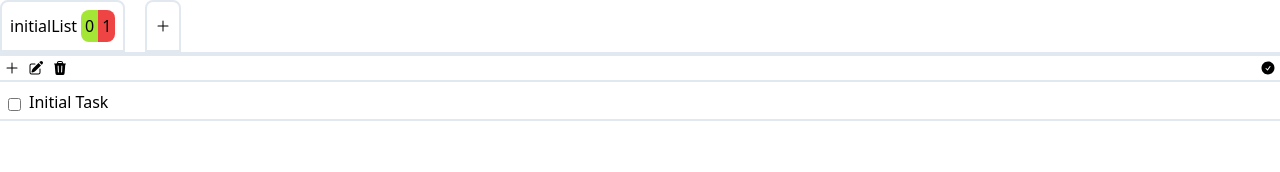
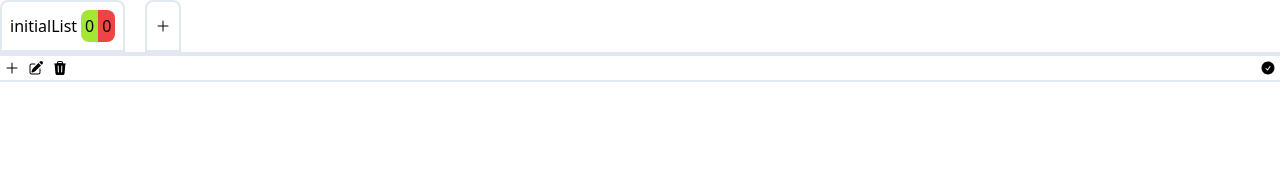
Before and after one commit to Thomas-De-Oliveira/projetToDoList, a Next.js app in the folder project-to-do/: page /list/1/allTask in a window 1280 px wide. Shown: the top 172 px of the page. Built offline with nearby package versions, Linux system fonts and the light colour scheme.

Commit message:
Modification de la tache initial

```diff
--- a/project-to-do/src/components/Button.jsx
+++ b/project-to-do/src/components/Button.jsx
@@ -3,7 +3,6 @@ import classNames from "classnames"
 
 const variants = {
   primary: "bg-blue-600 active:bg-blue-700 text-white",
-  secondary: "active:bg-slate-100 text-slate-900",
   transparent: "text-black"
 }
 
--- a/project-to-do/src/components/ContextProvider.jsx
+++ b/project-to-do/src/components/ContextProvider.jsx
@@ -10,12 +10,12 @@ const initialList = [
     id: 1,
     name: "initialList",
     taskDo: 0,
-    taskNoDo: 1,
+    taskNoDo: 0,
     tasks: [
       {
-        idTask: 1,
-        description: "Initial Task",
-        doTask: 0
+        idTask: 0,
+        description: "",
+        doTask: 0,
       }
     ]
   }
@@ -49,11 +49,11 @@ const ContextProvider = (props) => {
           id: getNextId(),
           ...list,
           taskDo: 0,
-          taskNoDo: 1,
+          taskNoDo: 0,
           tasks: [{
-            idTask: 1,
-            description: "initial Task",
-            doTask: 0,
+            idTask: 0,
+            description: "",
+            doTask: 0
           }]
         },
       ])
@@ -76,14 +76,24 @@ const ContextProvider = (props) => {
       setLists((lists) =>
       (lists.map((list) => (list.id === listId ? list.tasks.map((task) =>
         task.idTask === taskId ? (changeDoTask === 1 ?
-          { ...list, taskDo: list.taskDo + 1, taskNoDo: list.taskNoDo - 1, ...list.tasks.splice(list.tasks.findIndex(({ idTask }) => idTask === taskId), 1, { ...task, doTask: 1 })}
-        : { ...list, taskDo: list.taskDo - 1 , taskNoDo: list.taskNoDo + 1 , ...list.tasks.splice(list.tasks.findIndex(({ idTask }) => idTask === taskId), 1,{...task, doTask: 0})} ) : list)[list.tasks.findIndex(({ idTask }) => idTask === taskId)] : list) )))
+          {
+            ...list, taskDo: list.taskDo + 1, taskNoDo: list.taskNoDo - 1,
+            ...list.tasks.splice(list.tasks.findIndex(({ idTask }) => idTask === taskId), 1, { ...task, doTask: 1 })
+          }
+          : {
+            ...list, taskDo: list.taskDo - 1, taskNoDo: list.taskNoDo + 1,
+            ...list.tasks.splice(list.tasks.findIndex(({ idTask }) => idTask === taskId), 1, { ...task, doTask: 0 })
+          })
+          : list)[list.tasks.findIndex(({ idTask }) => idTask === taskId)] : list))))
   },[])
 
   const deleteTask = useCallback(
     (listId, taskId) => {
       setLists((lists) => (lists.map((list) => list.id === listId ? list.tasks.map((task) =>
-        task.idTask === taskId ? (task.doTask === 1 ? { ...list, taskDo: list.taskDo - 1, tasks: list.tasks.filter(({ idTask }) => idTask !== taskId) }
+        task.idTask === taskId ? (task.doTask === 1 ? {
+          ...list, taskDo: list.taskDo - 1,
+          tasks: list.tasks.filter(({ idTask }) => idTask !== taskId)
+        }
           : { ...list, taskNoDo: list.taskNoDo - 1, tasks: list.tasks.filter(({ idTask }) => idTask !== taskId) })
           : list)[list.tasks.findIndex(({ idTask }) => idTask === taskId)] : list)))
     },[])
@@ -91,13 +101,22 @@ const ContextProvider = (props) => {
   const createTask = useCallback((task, listId) => {
     setLists((lists) =>
     (lists.map((list) => (list.id === listId ?
-      { ...list,  taskNoDo: list.taskNoDo + 1, ...list.tasks.push({ idTask: getNextIdTask(), ...task, doTask: 0 })} : list)))
+      {
+        ...list, taskNoDo: list.taskNoDo + 1, ...list.tasks.push({
+          idTask: getNextIdTask(),
+          ...task, doTask: 0
+        })
+      } : list)))
     )
   },[getNextIdTask])
 
   const updateTask = useCallback((updatedTask, listId, taskId) => {
     setLists((lists) =>
-      lists.map((list) => (list.id === listId ? (list.tasks.map((task) => task.idTask === taskId ? { ...list, ...list.tasks.splice(list.tasks.findIndex(({ idTask }) => idTask === taskId), 1, { ...updatedTask}) } : list ))[list.tasks.findIndex(({ idTask }) => idTask === taskId)] : list))
+      lists.map((list) => (list.id === listId ? (list.tasks.map((task) => task.idTask === taskId ? {
+        ...list,
+        ...list.tasks.splice(list.tasks.findIndex(({ idTask }) => idTask === taskId), 1, { ...updatedTask })
+      } : list)
+      )[list.tasks.findIndex(({ idTask }) => idTask === taskId)] : list))
     )
   },[])
 
--- a/project-to-do/src/components/ListTask.jsx
+++ b/project-to-do/src/components/ListTask.jsx
@@ -14,8 +14,8 @@ const defaultValidationSchema = yup.object().shape({
 const defaultInitialValues = {
   name: "",
   tasks: [{
-            idTask: 1,
-            description: "initial Task",
+            idTask: 0,
+            description: "",
             doTask: 0,
           }]
 }
@@ -41,12 +41,12 @@ const ListTask = (props) => {
 >
   <Form className={classNames("flex flex-col gap-4", className)}>
       <ul className="flex flex-col">
-          {Object.values(initialValues.tasks).map((value, index) => (
+          {Object.values(initialValues.tasks).map((value, index) => value["idTask"] !== 0 ?  (
             <li key={index} className={filter === "notDoTask" ? value["doTask"] === 1 ? "hidden" : "flex flex-wrap border-b-2 border-slate-200 mt-2" : "flex flex-wrap border-b-2 border-slate-200 mt-2"}>
               <FormFieldCheckbox className="p-2 m-2" checked={value["doTask"] === 1 ? "checked" : ""} type="checkbox" data-list-id={initialValues.id}
               data-task-id={value["idTask"]} name="doTask" value={value["doTask"]} onChange={onChange} /><Link className="flex flex-grow" href={`/list/${listId}/${value["idTask"]}/editTask`}> {value["description"]}</Link>
               <Button type="button" className="rounded-full mx-4 flex justify-end opacity-0 hover:opacity-100" variant="transparent" size="tr" data-task-id={value["idTask"]} onClick={onClick}><TrashIcon className="w-4" /></Button> </li>
-          ))}
+          ) : <li key={index} className="hidden"></li> )}
     </ul>
     </Form>
       </Formik>
```
